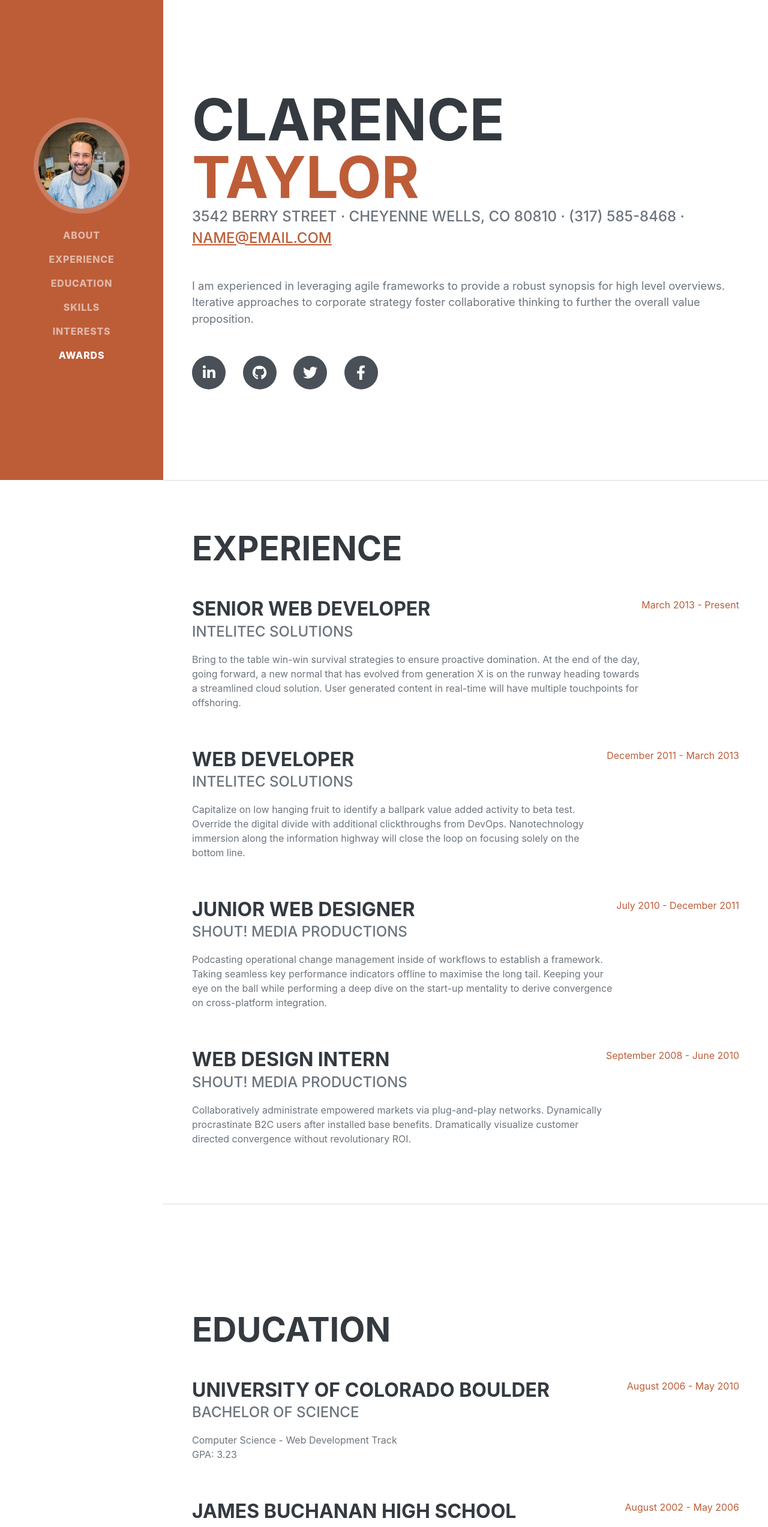
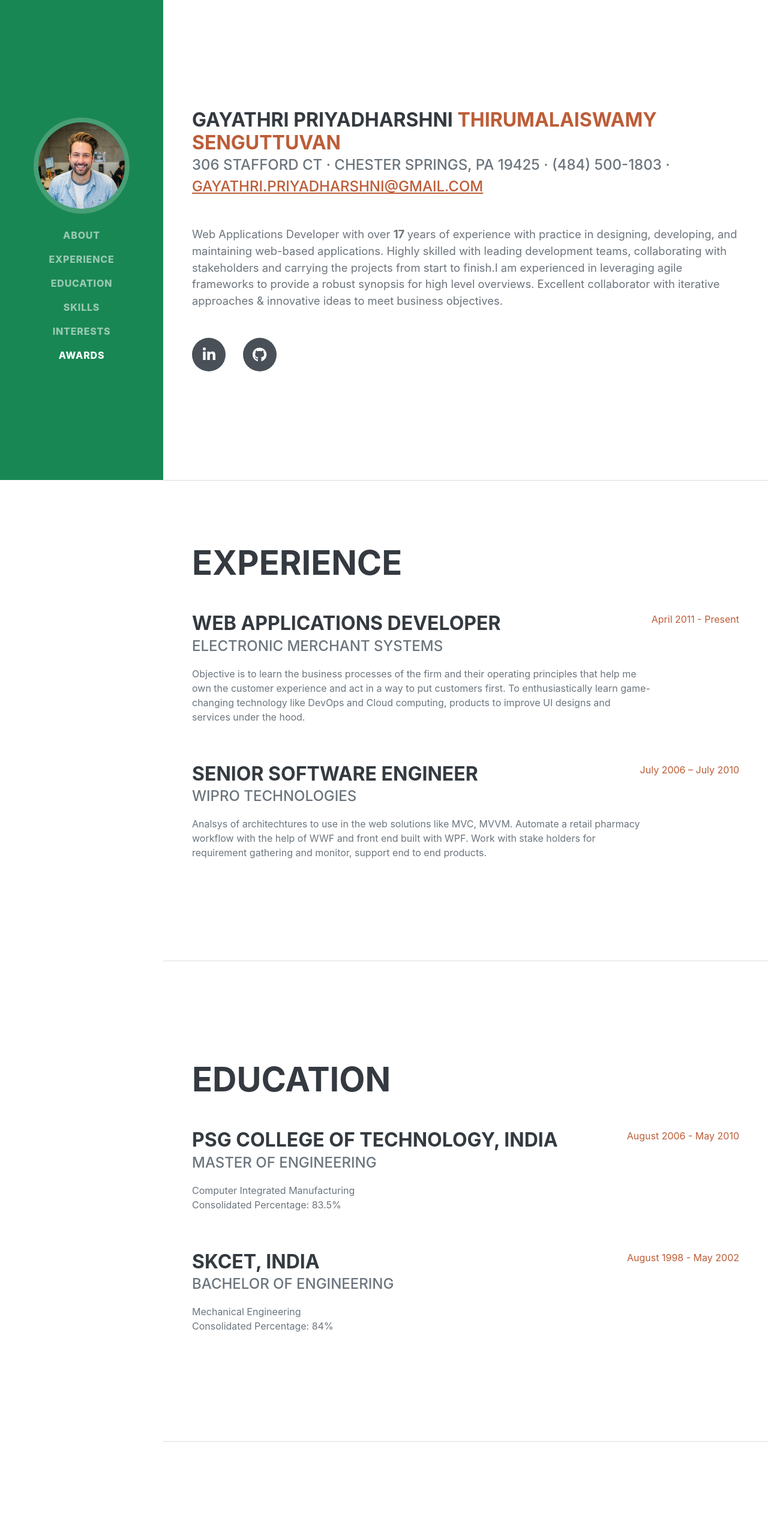
Before and after one commit to gayatpr15/Gayathri_Portfolio, a plain HTML site: page index.html in a window 1280 px wide. Shown: the top 2545 px of the page at 60% size. Drawn offline with nearby package versions, Linux system fonts and the light colour scheme; a web font is replaced by a local one.

Commit message:
Add files via upload

```diff
--- a/index.html
+++ b/index.html
@@ -17,9 +17,9 @@
     </head>
     <body id="page-top">
         <!-- Navigation-->
-        <nav class="navbar navbar-expand-lg navbar-dark bg-primary fixed-top" id="sideNav">
+        <nav class="navbar navbar-expand-lg navbar-dark bg-success fixed-top" id="sideNav">
             <a class="navbar-brand js-scroll-trigger" href="#page-top">
-                <span class="d-block d-lg-none">Clarence Taylor</span>
+                <span class="d-block d-lg-none">Gayathri Priyadharshni Thirumalaiswamy Senguttuvan</span>
                 <span class="d-none d-lg-block"><img class="img-fluid img-profile rounded-circle mx-auto mb-2" src="assets/img/profile.jpg" alt="..." /></span>
             </a>
             <button class="navbar-toggler" type="button" data-bs-toggle="collapse" data-bs-target="#navbarResponsive" aria-controls="navbarResponsive" aria-expanded="false" aria-label="Toggle navigation"><span class="navbar-toggler-icon"></span></button>
@@ -39,20 +39,19 @@
             <!-- About-->
             <section class="resume-section" id="about">
                 <div class="resume-section-content">
-                    <h1 class="mb-0">
-                        Clarence
-                        <span class="text-primary">Taylor</span>
+                    <h3 class="mb-0">
+                        Gayathri Priyadharshni
+                        <span class="text-primary">Thirumalaiswamy Senguttuvan</span>
                     </h1>
                     <div class="subheading mb-5">
-                        3542 Berry Street · Cheyenne Wells, CO 80810 · (317) 585-8468 ·
-                        <a href="mailto:name@email.com">name@email.com</a>
+                        306 Stafford Ct · Chester Springs, PA 19425 · (484) 500-1803 ·
+                        <a href="mailto:name@email.com">gayathri.priyadharshni@gmail.com</a>
                     </div>
-                    <p class="lead mb-5">I am experienced in leveraging agile frameworks to provide a robust synopsis for high level overviews. Iterative approaches to corporate strategy foster collaborative thinking to further the overall value proposition.</p>
+                    <p class="lead mb-5">Web Applications Developer with over <strong>17 </strong> years of experience with practice in designing, developing, and maintaining web-based applications. Highly skilled with leading development teams, collaborating with stakeholders and carrying the projects from start to finish.I am experienced in leveraging agile frameworks to provide a robust synopsis for high level overviews.
+                    Excellent collaborator with iterative approaches & innovative ideas to meet business objectives.</p>
                     <div class="social-icons">
-                        <a class="social-icon" href="#!"><i class="fab fa-linkedin-in"></i></a>
-                        <a class="social-icon" href="#!"><i class="fab fa-github"></i></a>
-                        <a class="social-icon" href="#!"><i class="fab fa-twitter"></i></a>
-                        <a class="social-icon" href="#!"><i class="fab fa-facebook-f"></i></a>
+                        <a class="social-icon" href="https://www.linkedin.com/in/gayathri-priyadharshni-65093820?lipi=urn%3Ali%3Apage%3Ad_flagship3_profile_view_base_contact_details%3B6v3OHRYUTh2tVoNsxQa%2BAQ%3D%3D"><i class="fab fa-linkedin-in"></i></a>
+                        <a class="social-icon" href="https://github.com/gayatpr15/"><i class="fab fa-github"></i></a>
                     </div>
                 </div>
             </section>
@@ -63,35 +62,19 @@
                     <h2 class="mb-5">Experience</h2>
                     <div class="d-flex flex-column flex-md-row justify-content-between mb-5">
                         <div class="flex-grow-1">
-                            <h3 class="mb-0">Senior Web Developer</h3>
-                            <div class="subheading mb-3">Intelitec Solutions</div>
-                            <p>Bring to the table win-win survival strategies to ensure proactive domination. At the end of the day, going forward, a new normal that has evolved from generation X is on the runway heading towards a streamlined cloud solution. User generated content in real-time will have multiple touchpoints for offshoring.</p>
+                            <h3 class="mb-0">Web Applications Developer</h3>
+                            <div class="subheading mb-3">Electronic Merchant Systems</div>
+                            <p>Objective is to learn the business processes of the firm and their operating principles that help me own the customer experience and act in a way to put customers first. To enthusiastically learn game-changing technology like DevOps and Cloud computing, products to improve UI designs and services under the hood.</p>
                         </div>
-                        <div class="flex-shrink-0"><span class="text-primary">March 2013 - Present</span></div>
+                        <div class="flex-shrink-0"><span class="text-primary">April 2011 - Present</span></div>
                     </div>
                     <div class="d-flex flex-column flex-md-row justify-content-between mb-5">
                         <div class="flex-grow-1">
-                            <h3 class="mb-0">Web Developer</h3>
-                            <div class="subheading mb-3">Intelitec Solutions</div>
-                            <p>Capitalize on low hanging fruit to identify a ballpark value added activity to beta test. Override the digital divide with additional clickthroughs from DevOps. Nanotechnology immersion along the information highway will close the loop on focusing solely on the bottom line.</p>
+                            <h3 class="mb-0">Senior Software Engineer</h3>
+                            <div class="subheading mb-3">Wipro Technologies</div>
+                            <p>Analsys of architechtures to use in the web solutions like MVC, MVVM. Automate a retail pharmacy workflow with the help of WWF and front end built with WPF. Work with stake holders for requirement gathering and monitor, support end to end products. </p>
                         </div>
-                        <div class="flex-shrink-0"><span class="text-primary">December 2011 - March 2013</span></div>
-                    </div>
-                    <div class="d-flex flex-column flex-md-row justify-content-between mb-5">
-                        <div class="flex-grow-1">
-                            <h3 class="mb-0">Junior Web Designer</h3>
-                            <div class="subheading mb-3">Shout! Media Productions</div>
-                            <p>Podcasting operational change management inside of workflows to establish a framework. Taking seamless key performance indicators offline to maximise the long tail. Keeping your eye on the ball while performing a deep dive on the start-up mentality to derive convergence on cross-platform integration.</p>
-                        </div>
-                        <div class="flex-shrink-0"><span class="text-primary">July 2010 - December 2011</span></div>
-                    </div>
-                    <div class="d-flex flex-column flex-md-row justify-content-between">
-                        <div class="flex-grow-1">
-                            <h3 class="mb-0">Web Design Intern</h3>
-                            <div class="subheading mb-3">Shout! Media Productions</div>
-                            <p>Collaboratively administrate empowered markets via plug-and-play networks. Dynamically procrastinate B2C users after installed base benefits. Dramatically visualize customer directed convergence without revolutionary ROI.</p>
-                        </div>
-                        <div class="flex-shrink-0"><span class="text-primary">September 2008 - June 2010</span></div>
+                        <div class="flex-shrink-0"><span class="text-primary">July 2006 – July 2010</span></div>
                     </div>
                 </div>
             </section>
@@ -102,20 +85,21 @@
                     <h2 class="mb-5">Education</h2>
                     <div class="d-flex flex-column flex-md-row justify-content-between mb-5">
                         <div class="flex-grow-1">
-                            <h3 class="mb-0">University of Colorado Boulder</h3>
-                            <div class="subheading mb-3">Bachelor of Science</div>
-                            <div>Computer Science - Web Development Track</div>
-                            <p>GPA: 3.23</p>
+                            <h3 class="mb-0">PSG College of Technology, India</h3>
+                            <div class="subheading mb-3">Master of Engineering</div>
+                            <div>Computer Integrated Manufacturing </div>
+                            <p>Consolidated Percentage: 83.5%</p>
                         </div>
                         <div class="flex-shrink-0"><span class="text-primary">August 2006 - May 2010</span></div>
                     </div>
                     <div class="d-flex flex-column flex-md-row justify-content-between">
                         <div class="flex-grow-1">
-                            <h3 class="mb-0">James Buchanan High School</h3>
-                            <div class="subheading mb-3">Technology Magnet Program</div>
-                            <p>GPA: 3.56</p>
+                            <h3 class="mb-0">SKCET, India</h3>
+                            <div class="subheading mb-3">Bachelor of Engineering </div>
+                            <div>Mechanical Engineering </div>
+                            <p>Consolidated Percentage: 84%</p>
                         </div>
-                        <div class="flex-shrink-0"><span class="text-primary">August 2002 - May 2006</span></div>
+                        <div class="flex-shrink-0"><span class="text-primary">August 1998 - May 2002</span></div>
                     </div>
                 </div>
             </section>
@@ -129,25 +113,41 @@
                         <li class="list-inline-item"><i class="fab fa-html5"></i></li>
                         <li class="list-inline-item"><i class="fab fa-css3-alt"></i></li>
                         <li class="list-inline-item"><i class="fab fa-js-square"></i></li>
-                        <li class="list-inline-item"><i class="fab fa-angular"></i></li>
                         <li class="list-inline-item"><i class="fab fa-react"></i></li>
                         <li class="list-inline-item"><i class="fab fa-node-js"></i></li>
-                        <li class="list-inline-item"><i class="fab fa-sass"></i></li>
                         <li class="list-inline-item"><i class="fab fa-less"></i></li>
                         <li class="list-inline-item"><i class="fab fa-wordpress"></i></li>
-                        <li class="list-inline-item"><i class="fab fa-gulp"></i></li>
-                        <li class="list-inline-item"><i class="fab fa-grunt"></i></li>
                         <li class="list-inline-item"><i class="fab fa-npm"></i></li>
                     </ul>
                     <div class="subheading mb-3">Workflow</div>
                     <ul class="fa-ul mb-0">
                         <li>
                             <span class="fa-li"><i class="fas fa-check"></i></span>
-                            Mobile-First, Responsive Design
+                            Web Apps, Responsive Design
+                        </li>
+                         <li>
+                            <span class="fa-li"><i class="fas fa-check"></i></span>
+                            C#, .Net core, ASP.NET MVC, Entity Framework, NUnit
                         </li>
                         <li>
                             <span class="fa-li"><i class="fas fa-check"></i></span>
-                            Cross Browser Testing & Debugging
+                            jQuery, jQuery plugins, Web Applications, Web services, WCF, SQL Server, IIS
+                        </li>
+                        <li>
+                            <span class="fa-li"><i class="fas fa-check"></i></span>
+                            Visual Studio 2019, Visual Studio 2022, .Net 6 and above
+                        </li>
+                         <li>
+                            <span class="fa-li"><i class="fas fa-check"></i></span>
+                            APIs, Restful APIs, JSON, Rest Sharp
+                        </li>
+                         <li>
+                            <span class="fa-li"><i class="fas fa-check"></i></span>
+                           Programmatically create PDFs with IronPDF, iTextSharp
+                        </li>
+                        <li>
+                            <span class="fa-li"><i class="fas fa-check"></i></span>
+                            Product Evaluations, Cross Browser Testing & Debugging
                         </li>
                         <li>
                             <span class="fa-li"><i class="fas fa-check"></i></span>
@@ -165,8 +165,8 @@
             <section class="resume-section" id="interests">
                 <div class="resume-section-content">
                     <h2 class="mb-5">Interests</h2>
-                    <p>Apart from being a web developer, I enjoy most of my time being outdoors. In the winter, I am an avid skier and novice ice climber. During the warmer months here in Colorado, I enjoy mountain biking, free climbing, and kayaking.</p>
-                    <p class="mb-0">When forced indoors, I follow a number of sci-fi and fantasy genre movies and television shows, I am an aspiring chef, and I spend a large amount of my free time exploring the latest technology advancements in the front-end web development world.</p>
+                    <p>Apart from being a web developer, I enjoy most of my time being outdoors. In the winter, I volunteer for a non-profit organisation. During the warmer months here in Pennsylvania, I enjoy playing badminton with my boys and biking with them.</p>
+                    <p class="mb-0">When forced indoors, I follow a number of sit coms like Cheers, Monk and comedy genre movies and television shows, I am an aspiring chef, and I spend a large amount of my free time exploring the latest technology advancements in the front-end web development world.</p>
                 </div>
             </section>
             <hr class="m-0" />
@@ -175,43 +175,17 @@
                 <div class="resume-section-content">
                     <h2 class="mb-5">Awards & Certifications</h2>
                     <ul class="fa-ul mb-0">
-                        <li>
+                         <li>
                             <span class="fa-li"><i class="fas fa-trophy text-warning"></i></span>
-                            Google Analytics Certified Developer
+                             Post Graduate Program in DevOps
                         </li>
                         <li>
                             <span class="fa-li"><i class="fas fa-trophy text-warning"></i></span>
-                            Mobile Web Specialist - Google Certification
+                              Azure Fundamentals - Microsoft Certification
                         </li>
                         <li>
                             <span class="fa-li"><i class="fas fa-trophy text-warning"></i></span>
-                            1
-                            <sup>st</sup>
-                            Place - University of Colorado Boulder - Emerging Tech Competition 2009
-                        </li>
-                        <li>
-                            <span class="fa-li"><i class="fas fa-trophy text-warning"></i></span>
-                            1
-                            <sup>st</sup>
-                            Place - University of Colorado Boulder - Adobe Creative Jam 2008 (UI Design Category)
-                        </li>
-                        <li>
-                            <span class="fa-li"><i class="fas fa-trophy text-warning"></i></span>
-                            2
-                            <sup>nd</sup>
-                            Place - University of Colorado Boulder - Emerging Tech Competition 2008
-                        </li>
-                        <li>
-                            <span class="fa-li"><i class="fas fa-trophy text-warning"></i></span>
-                            1
-                            <sup>st</sup>
-                            Place - James Buchanan High School - Hackathon 2006
-                        </li>
-                        <li>
-                            <span class="fa-li"><i class="fas fa-trophy text-warning"></i></span>
-                            3
-                            <sup>rd</sup>
-                            Place - James Buchanan High School - Hackathon 2005
+                           Azure Data Fundamentals - Microsoft Certification
                         </li>
                     </ul>
                 </div>
```
